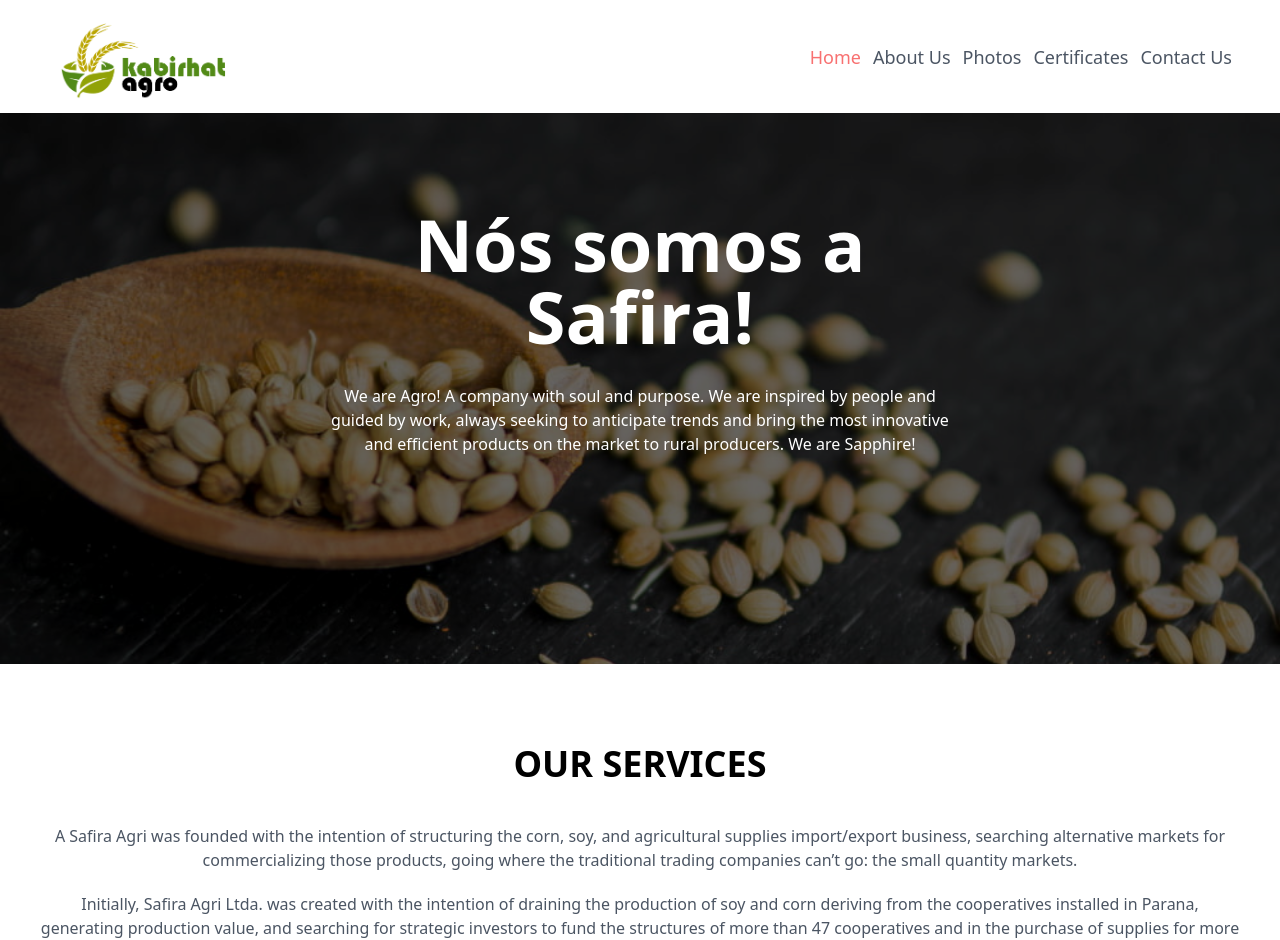
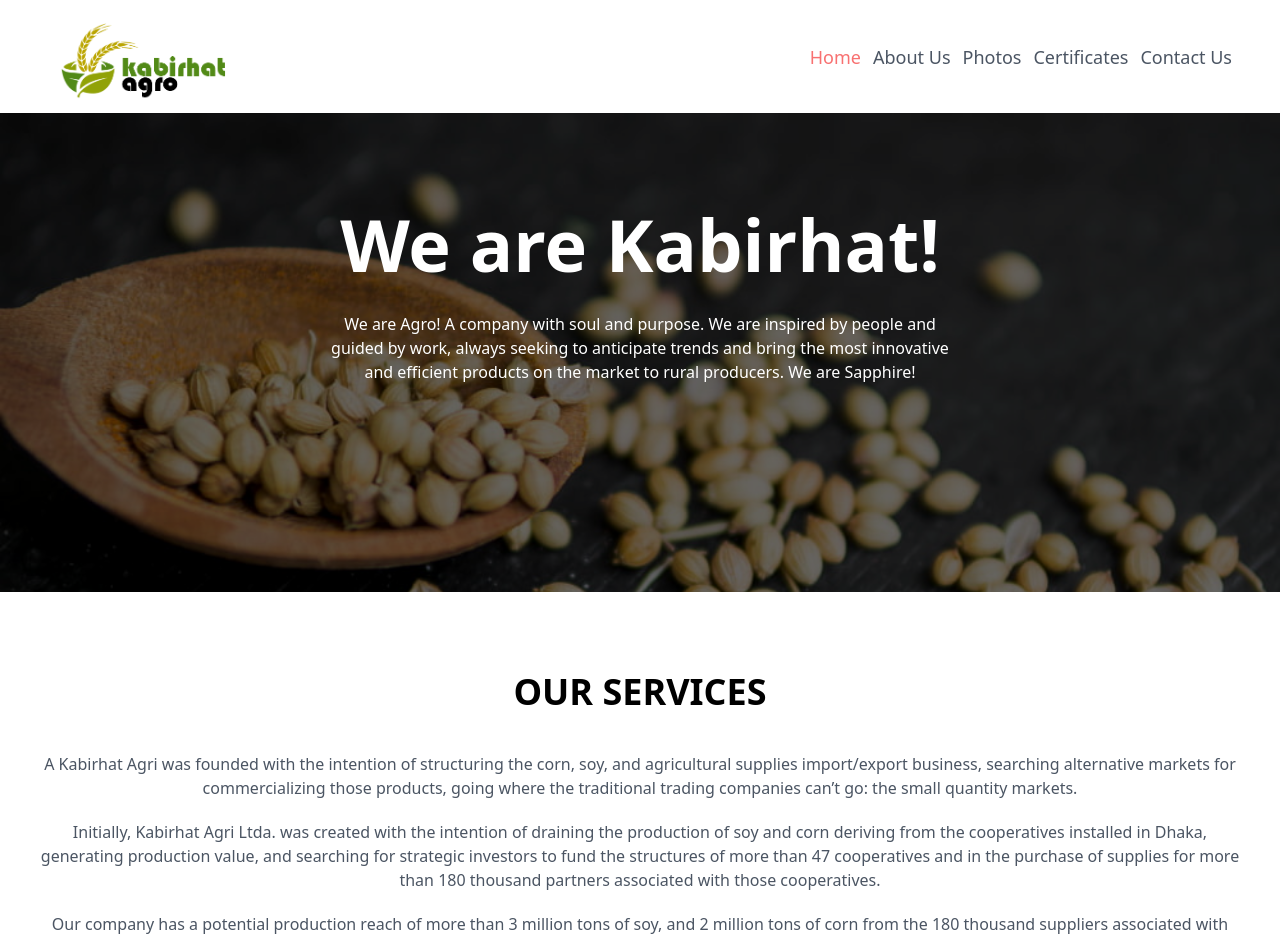
Before and after one commit to ahmadhossain/kabirhat-agro, a Next.js app: page / in a window 1280 px wide. Shown: the top 940 px of the page. Built offline with nearby package versions, Linux system fonts and the light colour scheme.

Commit message:
style : Change contents

```diff
--- a/src/components/Footer.tsx
+++ b/src/components/Footer.tsx
@@ -18,7 +18,7 @@
         </div>
       </div>
       <p className="border-t border-gray-400 text-center pt-5 pb-8">
-        Copyright © 2024 Safira. All Rights Reserved.
+        Copyright © 2024 Kabirhat. All Rights Reserved.
       </p>
     </div>
   );
--- a/src/components/Hero.tsx
+++ b/src/components/Hero.tsx
@@ -3,7 +3,7 @@
     <div className="bg-[url('../../public/landing/our-philosophy.jpg')] w-full z-0 justify-center bg-no-repeat bg-cover">
       <div className="mx-auto py-20 md:py-52 px-10 md:px-80 bg-black/60 text-white text-center">
         <div className="pb-8 text-2xl md:text-7xl font-bold">
-          Nós somos a Safira!
+          We are Kabirhat!
         </div>
         <div>
           We are Agro! A company with soul and purpose. We are inspired by
--- a/src/components/OurService.tsx
+++ b/src/components/OurService.tsx
@@ -6,16 +6,16 @@
       <div className="heading-1 mb-10">Our Services</div>
       <div className="flex flex-col gap-y-5">
         <div>
-          A Safira Agri was founded with the intention of structuring the corn,
-          soy, and agricultural supplies import/export business, searching
+          A Kabirhat Agri was founded with the intention of structuring the
+          corn, soy, and agricultural supplies import/export business, searching
           alternative markets for commercializing those products, going where
           the traditional trading companies can’t go: the small quantity
           markets.
         </div>
         <div>
-          Initially, Safira Agri Ltda. was created with the intention of
+          Initially, Kabirhat Agri Ltda. was created with the intention of
           draining the production of soy and corn deriving from the cooperatives
-          installed in Parana, generating production value, and searching for
+          installed in Dhaka, generating production value, and searching for
           strategic investors to fund the structures of more than 47
           cooperatives and in the purchase of supplies for more than 180
           thousand partners associated with those cooperatives.
@@ -24,7 +24,7 @@
           Our company has a potential production reach of more than 3 million
           tons of soy, and 2 million tons of corn from the 180 thousand
           suppliers associated with the agricultural cooperatives from the state
-          of parana in Brazil.
+          of Dhaka in Bangladesh.
         </div>
         <div>
           Our strong connection with more than 47 local cooperatives in Brazil
```
